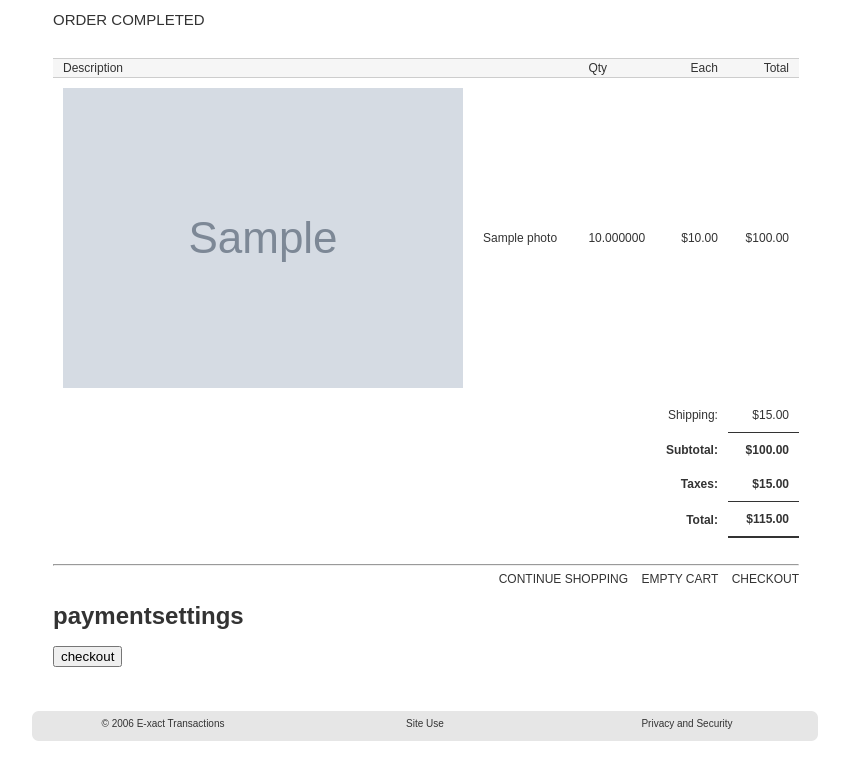
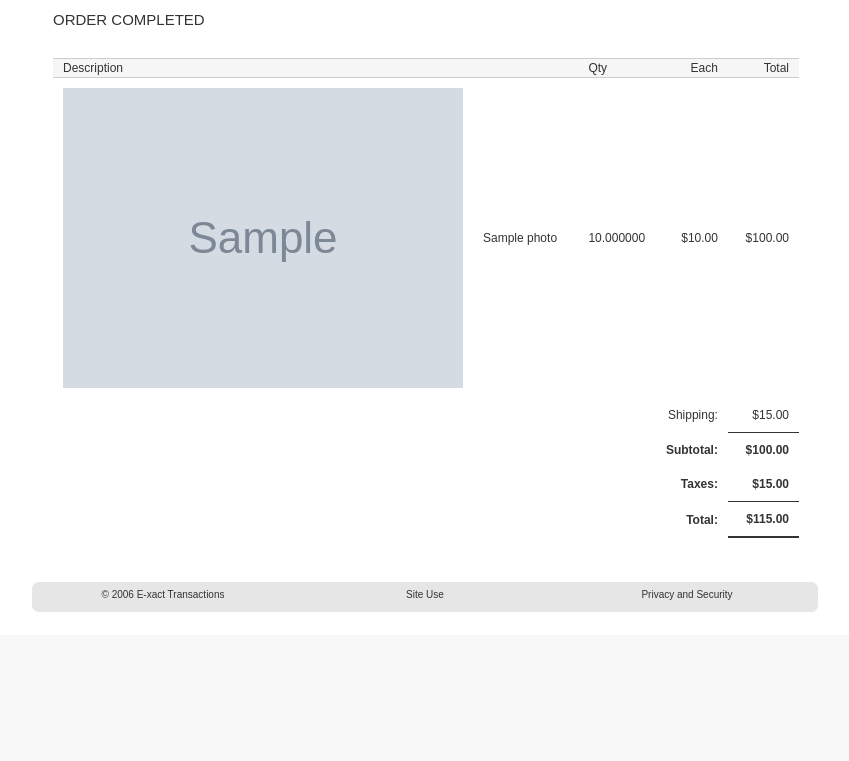
Before and after one commit to gitaaron/E-xact-django-clone, a Django app: template exact_clone/templates/shop/checkout_success.html in a window 1280 px wide. Shown: the part 165-926 px from the top of the page, without its empty margins (213-1062 px from the left). After the commit the page ends 777 px from the top, so only its background shows below. Run offline with Django 3.2, Linux system fonts and the light colour scheme; tables that the repository leaves empty hold one stand-in row (values such as "Sample post"); the template is opened without the code that fills it: values that come from a table or form of the project are taken from there, most other values are stand-ins (such as "Sample title", 1, 10 or a date in 2020); grey boxes marked "Sample" are stand-in pictures; parts of the project's set-up code (start-up, migrations or seed data) failed here and were passed over.

Commit message:
fixing generate of fp_hash and making checkout payment_notification view for better naming

```diff
--- a/exact_clone/templates/shop/base_shop.html
+++ b/exact_clone/templates/shop/base_shop.html
@@ -14,28 +14,7 @@
 
                                     {% block shop_content %} {% endblock %}
 
-  <div id="cartMenu">
-    <hr/>
-    <a href="/">CONTINUE SHOPPING</a>&nbsp;&nbsp;&nbsp;
 
-    <a href="{% url exact_clone.shop.views.empty_cart %}">EMPTY CART</a>&nbsp;&nbsp;&nbsp;
-
-    <a href="{% url exact_clone.shop.views.checkout %}">CHECKOUT</a>
-
-
-  </div>
-
-  <div>
-    <h1>paymentsettings</h1>
-
-    <form method="post" action="https://checkout.e-xact.com/payment">
-    {% for key,setting in payment_settings.items %}
-        <input type="hidden" name="{{key}}" value="{{setting}}" />
-    {% endfor %}
-    <input type="submit" value="checkout" />
-    </form>
-</ul>
-  </div>
 
 </div>
 
--- a/exact_clone/urls.py
+++ b/exact_clone/urls.py
@@ -36,6 +36,6 @@ urlpatterns = patterns('',
     (r'^shop/display_cart$', 'exact_clone.shop.views.display_cart'),
     (r'^shop/display_order/(?P<order_id>\d+)$', 'exact_clone.shop.views.display_order'),
     (r'^shop/add_item$', 'exact_clone.shop.views.add_item'),
-    (r'^shop/checkout$', 'exact_clone.shop.views.checkout'),
     (r'^shop/empty_cart$', 'exact_clone.shop.views.empty_cart'),
+    (r'^shop/payment_notification$', 'exact_clone.shop.views.payment_notification'),
 )
```
Also changed, not shown: exact_clone/shop/views.py (+6 -2 lines), exact_clone/templates/shop/cart.html (+20 -0 lines).
